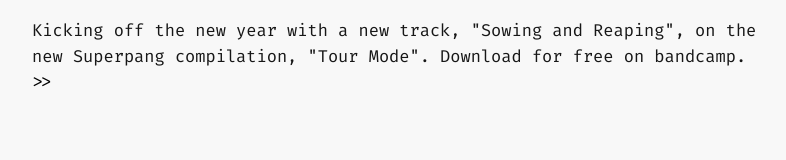
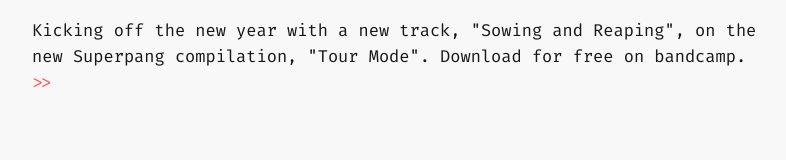
Before and after one commit to IanMFraser/imf-musicsite, a React (Create React App) app: page /music in a window 1280 px wide. Shown: the part 581-741 px from the top of the page, without its empty margins (104-890 px from the left). Built offline with nearby package versions, Linux system fonts and the light colour scheme.

Commit message:
fixed link hover states

```diff
--- a/src/App.js
+++ b/src/App.js
@@ -1,5 +1,5 @@
 import React from 'react';
-import { BrowserRouter as Router, HashRouter, Switch, Route, Redirect} from 'react-router-dom';
+import { BrowserRouter as Router, Switch, Route, Redirect} from 'react-router-dom';
 import NavBar from './components/NavBar.js';
 import Home from './components/Home.js';
 import Contact from './components/Contact.js';
--- a/src/components/Contact.module.css
+++ b/src/components/Contact.module.css
@@ -23,6 +23,12 @@ img {
 
 .contactEmail a {
     cursor: pointer;
+    color: #FF5858;
+}
+
+.contactEmail a:hover {
+    cursor: pointer;
+    color: #FFB2B2;
 }
 
 @media only screen and (min-width: 650px) {
--- a/src/components/News.js
+++ b/src/components/News.js
@@ -1,10 +1,12 @@
 import React from 'react'
 import styles from'./News.module.css'
 import data from '../data.json'
+import classNames from 'classnames'
 
 const News = () => {
 
     const currentNews = data.news.currentNews
+    const linkClassNames = classNames(styles.newsLink, styles.hvrBounceIn)
 
     return(
         <div className={styles.news}>
@@ -19,7 +21,7 @@ const News = () => {
                 <img src={currentNews.images} alt={currentNews.alt}></img>
             </div>
             <div className={styles.newsContent}>
-                {`${currentNews.content}`} {currentNews.link && <a className={styles.oldNewsLink} href={currentNews.link} target="_blank" rel="noreferrer">{ '>>'} </a>}
+                {`${currentNews.content}`} {currentNews.link && <a className={linkClassNames} href={currentNews.link} target="_blank" rel="noreferrer">{ '>>'} </a>}
             </div>
         </div>
     )
--- a/src/components/News.module.css
+++ b/src/components/News.module.css
@@ -28,6 +28,34 @@ img {
     max-width:100%;
 }
 
+.newsLink {
+    color: #FF5858;
+    text-decoration: none;
+}
+
+.newsLink:visited {
+    color: #FF5858;
+}
+
+/* Bounce In */
+.hvrBounceIn {
+    margin: 0;
+    display: inline-block;
+    vertical-align: middle;
+    -webkit-transform: perspective(1px) translateZ(0);
+    transform: perspective(1px) translateZ(0);
+    box-shadow: 0 0 1px rgba(0, 0, 0, 0);
+    -webkit-transition-duration: 0.5s;
+    transition-duration: 0.5s;
+  }
+  .hvrBounceIn:hover, .hvrBounceIn:focus, .hvrBounceIn:active {
+    -webkit-transform: scale(1.7);
+    transform: scale(1.7);
+    -webkit-transition-timing-function: cubic-bezier(0.47, 2.02, 0.31, -0.36);
+    transition-timing-function: cubic-bezier(0.47, 2.02, 0.31, -0.36);
+  }
+
+
 @media only screen and (min-width: 650px) {
     .newsContent {
         max-width:65%;
--- a/src/components/OldNews.js
+++ b/src/components/OldNews.js
@@ -5,7 +5,7 @@ import classNames from 'classnames'
 
 const OldNews = () => {
     const oldNews = data.news.oldNews
-    const linkClassNames = classNames(styles.oldNewsLink, styles.hvrSweepToRight)
+    const linkClassNames = classNames(styles.oldNewsLink, styles.hvrBounceIn)
 
     return(
         <div className={styles.oldNews}>
--- a/src/components/OldNews.module.css
+++ b/src/components/OldNews.module.css
@@ -16,49 +16,22 @@ li {
     color: #FF5858;
 }
 
-.hvrSweepToRight {
+/* Bounce In */
+.hvrBounceIn {
+  margin: 0;
   display: inline-block;
-    margin: 0;
   vertical-align: middle;
   -webkit-transform: perspective(1px) translateZ(0);
   transform: perspective(1px) translateZ(0);
   box-shadow: 0 0 1px rgba(0, 0, 0, 0);
-    position: relative;
-    -webkit-transition-property: color;
-    transition-property: color;
-    -webkit-transition-duration: 0.3s;
-    transition-duration: 0.3s;
+  -webkit-transition-duration: 0.5s;
+  transition-duration: 0.5s;
 }
-
-  .hvrSweepToRight:before {
-    content: "";
-    position: absolute;
-    z-index: -1;
-    top: 35%;
-    left: 5%;
-    right: 0;
-    bottom: 20%;
-    background: #FFB2B2;
-    width: 95%;
-    -webkit-transform: scaleX(0);
-    transform: scaleX(0);
-    -webkit-transform-origin: 0 50%;
-    transform-origin: 0 50%;
-    -webkit-transition-property: transform;
-    transition-property: transform;
-    -webkit-transition-duration: 0.3s;
-    transition-duration: 0.3s;
-    -webkit-transition-timing-function: ease-out;
-    transition-timing-function: ease-out;
-  }
-
-  .hvrSweepToRight:hover, .hvrSweepToRight:focus, .hvrSweepToRight:active {
-    color: #FF5858;
-  }
-
-  .hvrSweepToRight:hover:before, .hvrSweepToRight:focus:before, .hvrSweepToRight:active:before {
-    -webkit-transform: scaleX(1);
-    transform: scaleX(1);
+.hvrBounceIn:hover, .hvrBounceIn:focus, .hvrBounceIn:active {
+  -webkit-transform: scale(1.7);
+  transform: scale(1.7);
+  -webkit-transition-timing-function: cubic-bezier(0.47, 2.02, 0.31, -0.36);
+  transition-timing-function: cubic-bezier(0.47, 2.02, 0.31, -0.36);
 }
 
 @media only screen and (min-width: 650px) {
```
Lines whose indentation alone changed are shown as unchanged.
